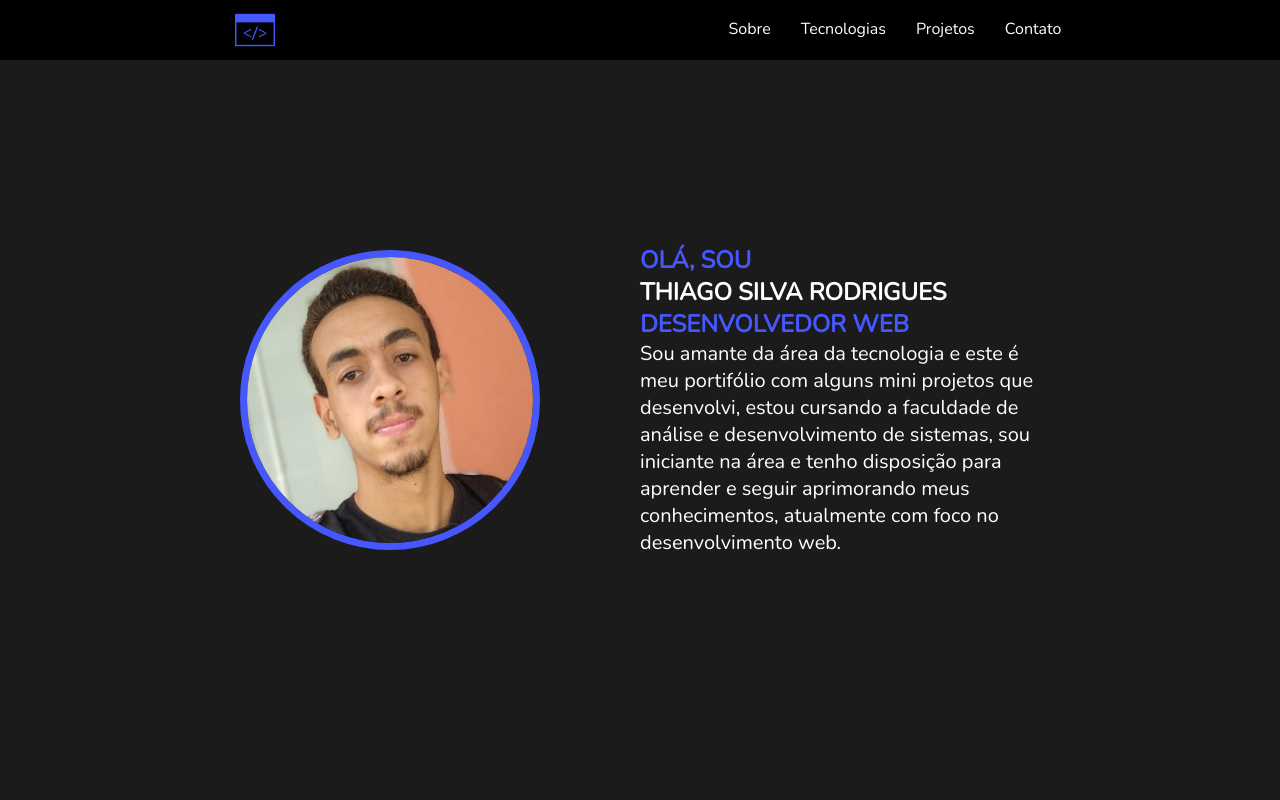
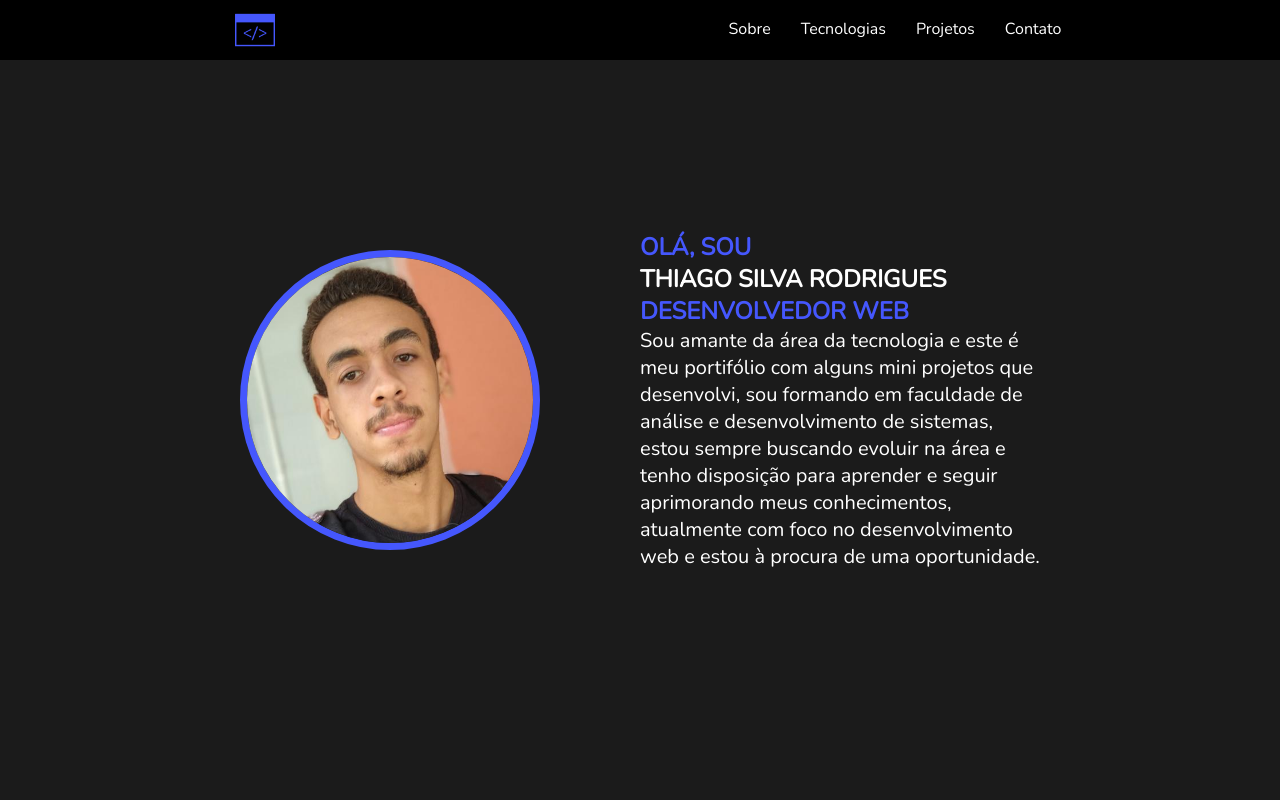
Before and after one commit to thiagodevcodes/portifolio-thiago, a Next.js app: page / in a window 1280 px wide. Shown: the top 800 px of the page. Built offline with nearby package versions, Linux system fonts and the light colour scheme.

Commit message:
refact: alterando descrição da seção sobre

```diff
--- a/src/pages/index.jsx
+++ b/src/pages/index.jsx
@@ -50,10 +50,10 @@ export default function Home() {
             <h2 className={styles.colorWhite}>THIAGO SILVA RODRIGUES</h2>
             <h2 className={styles.colorBlue}>DESENVOLVEDOR WEB</h2>
             <p>Sou amante da área da tecnologia e este é meu portifólio com
-              alguns mini projetos que desenvolvi, estou cursando a faculdade
-              de análise e desenvolvimento de sistemas, sou iniciante na área e
+              alguns mini projetos que desenvolvi, sou formando em faculdade
+              de análise e desenvolvimento de sistemas, estou sempre buscando evoluir na área e
               tenho disposição para aprender e seguir aprimorando meus conhecimentos,
-              atualmente com foco no desenvolvimento web.
+              atualmente com foco no desenvolvimento web e estou à procura de uma oportunidade.
             </p>
           </div>
         </div>
```
